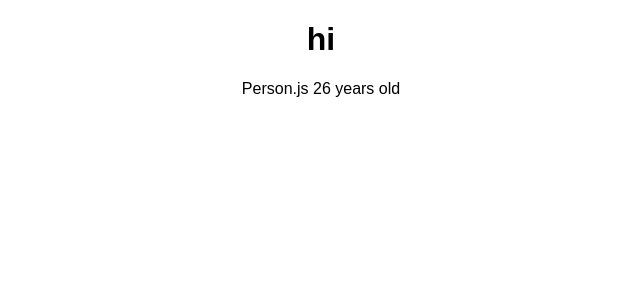
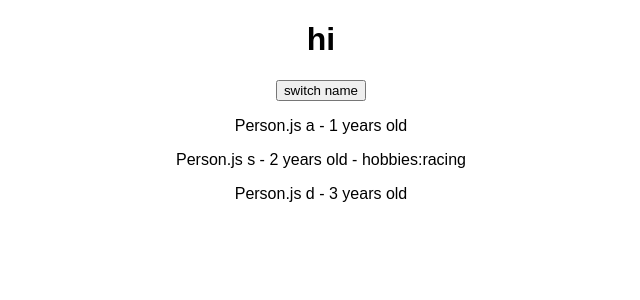
Before and after one commit to dogukanacet/react-app, a React (Create React App) app: page / in a window 1280 px wide. Shown: the top 300 px of the page, without its empty margins (319-959 px from the left). Built offline with nearby package versions, Linux system fonts and the light colour scheme.

Commit message:
no message

```diff
--- a/src/App.js
+++ b/src/App.js
@@ -5,11 +5,34 @@ import './App.css';
 import Person from './Person/Person'
 
 class App extends Component {
+  state = {
+    persons: [
+      { name: "a", age: "1" },
+      { name: "s", age: "2" },
+      { name: "d", age: "3" }
+    ],
+    otherState: "other value"
+  }
+
+  switchNameHandler = () => {
+    // console.log("clicked")
+    this.setState({
+      persons: [
+        { name: "a2", age: "1" },
+        { name: "s2", age: "2" },
+        { name: "d2", age: "3" }
+      ]
+    })
+  }
+
   render() {
     return (
       <div className="App">
         <h1>hi</h1>
-        <Person />
+        <button onClick={this.switchNameHandler}>switch name</button>
+        <Person name={this.state.persons[0].name} age={this.state.persons[0].age} />
+        <Person name={this.state.persons[1].name} age={this.state.persons[1].age} > - hobbies:racing </Person>
+        <Person name={this.state.persons[2].name} age={this.state.persons[2].age} />
       </div>
     );
     // return React.createElement('div', {className: 'App' }, React.createElement('h1', null, 'hi'))
--- a/src/Person/Person.js
+++ b/src/Person/Person.js
@@ -1,7 +1,11 @@
 import React from 'react'
 
-const person = () => {
-    return <p>Person.js {Math.floor(Math.random() * 30)} years old</p>
+const person = (props) => {
+    return (
+        <div>
+            <p>Person.js {props.name} - {props.age} years old {props.children}</p>
+        </div>
+    )
 }
 
 export default person
```
